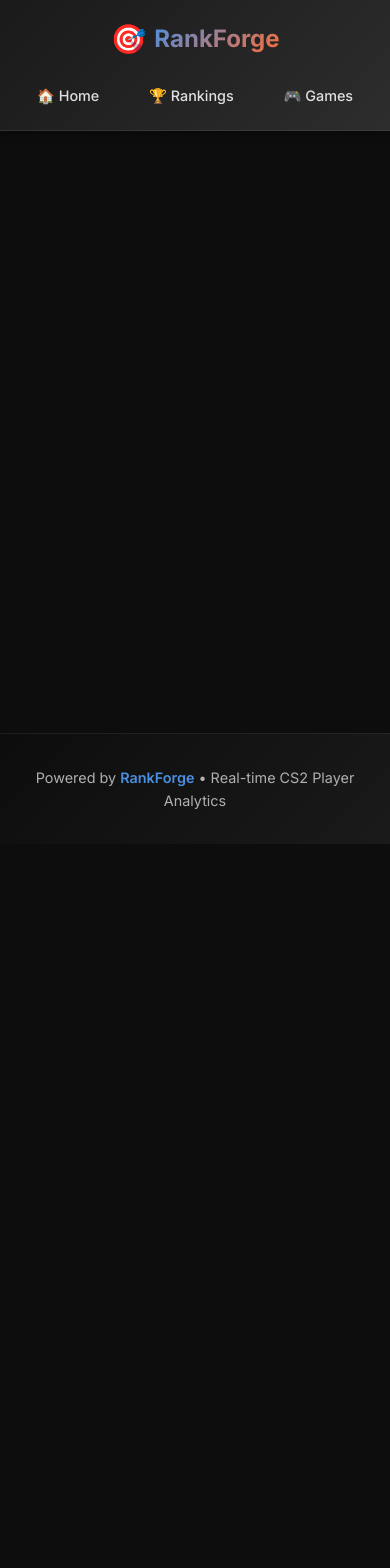
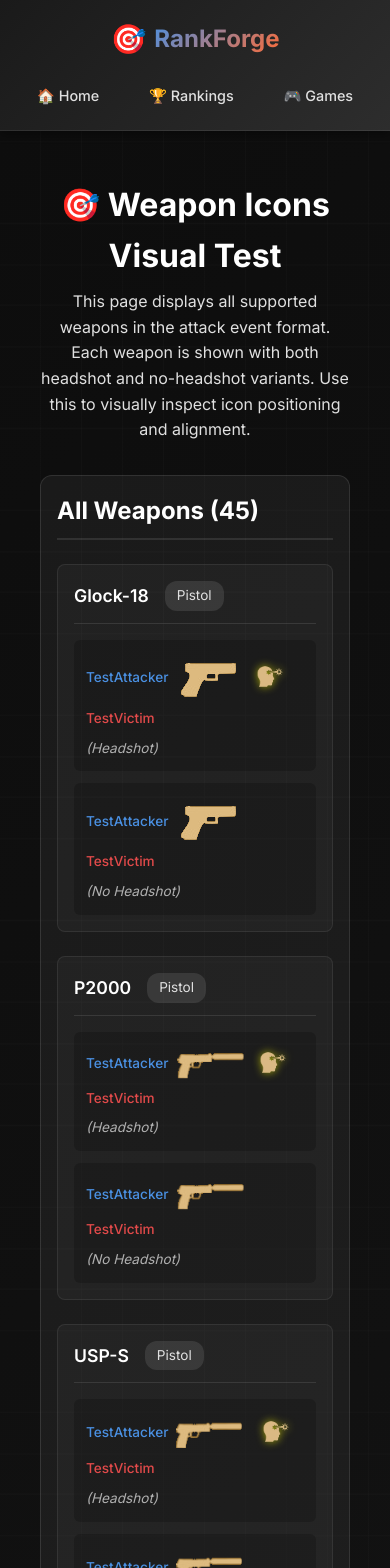
Before and after one commit to bageshwar/rankforge, a React (Vite) app in the folder rank-forge/rank-forge-ui/: page /weapon-icons-test in a window 390 px wide. Shown: the top 1568 px of the page. Before the commit the page ends 844 px from the top, so only its background shows below. Built offline with nearby package versions, Linux system fonts and the light colour scheme; no server answers.

Commit message:
Add weapon icons test page and update sprite config
- Add WeaponIconsTestPage component for visual testing of all weapon icons
- Display each weapon with both headshot and no-headshot variants
- Update weaponSpriteConfig.ts with latest alignment values
- Add route /weapon-icons-test to App.tsx

```diff
--- a/rank-forge/rank-forge-ui/src/App.tsx
+++ b/rank-forge/rank-forge-ui/src/App.tsx
@@ -9,6 +9,7 @@ import { RoundDetailsPage } from './pages/RoundDetailsPage';
 import { PlayerProfilePage } from './pages/PlayerProfilePage';
 import { WeaponSpriteTest } from './pages/WeaponSpriteTest';
 import { SpecialIconsTest } from './pages/SpecialIconsTest';
+import { WeaponIconsTestPage } from './pages/WeaponIconsTestPage';
 import './App.css';
 
 function App() {
@@ -26,6 +27,7 @@ function App() {
             <Route path="/games/:gameId/rounds/:roundNumber" element={<RoundDetailsPage />} />
             <Route path="/weapon-sprite-test" element={<WeaponSpriteTest />} />
             <Route path="/special-icons-test" element={<SpecialIconsTest />} />
+            <Route path="/weapon-icons-test" element={<WeaponIconsTestPage />} />
           </Routes>
         </main>
         <Footer />
--- /dev/null
+++ b/rank-forge/rank-forge-ui/src/pages/WeaponIconsTestPage.css
@@ -0,0 +1,157 @@
+.weapon-icons-test-page {
+  padding: 2rem;
+  max-width: 1400px;
+  margin: 0 auto;
+}
+
+.test-page-header {
+  margin-bottom: 2rem;
+  text-align: center;
+}
+
+.test-page-header h1 {
+  font-size: 2.5rem;
+  margin-bottom: 0.5rem;
+  color: var(--color-text-primary);
+}
+
+.test-description {
+  font-size: 1rem;
+  color: var(--color-text-secondary);
+  max-width: 800px;
+  margin: 0 auto;
+  line-height: 1.6;
+}
+
+.weapons-test-container {
+  background: var(--color-bg-secondary, rgba(255, 255, 255, 0.05));
+  border-radius: 12px;
+  padding: 2rem;
+  border: 1px solid var(--color-border, rgba(255, 255, 255, 0.1));
+}
+
+.test-section h2 {
+  font-size: 1.5rem;
+  margin-bottom: 1.5rem;
+  color: var(--color-text-primary);
+  border-bottom: 2px solid var(--color-border, rgba(255, 255, 255, 0.1));
+  padding-bottom: 0.5rem;
+}
+
+.weapons-test-list {
+  display: flex;
+  flex-direction: column;
+  gap: 1.5rem;
+}
+
+.weapon-test-row-group {
+  background: var(--color-bg-primary, rgba(255, 255, 255, 0.03));
+  border: 1px solid var(--color-border, rgba(255, 255, 255, 0.08));
+  border-radius: 8px;
+  padding: 1rem;
+  transition: all 0.2s ease;
+}
+
+.weapon-test-row-group:hover {
+  background: var(--color-bg-secondary, rgba(255, 255, 255, 0.06));
+  border-color: var(--color-border, rgba(255, 255, 255, 0.15));
+}
+
+.weapon-test-header {
+  display: flex;
+  align-items: center;
+  gap: 1rem;
+  margin-bottom: 1rem;
+  padding-bottom: 0.75rem;
+  border-bottom: 1px solid var(--color-border, rgba(255, 255, 255, 0.1));
+}
+
+.weapon-name {
+  font-size: 1.1rem;
+  font-weight: 600;
+  color: var(--color-text-primary);
+}
+
+.weapon-category {
+  font-size: 0.85rem;
+  padding: 0.25rem 0.75rem;
+  background: rgba(255, 255, 255, 0.1);
+  border-radius: 12px;
+  color: var(--color-text-secondary);
+  text-transform: capitalize;
+}
+
+.weapon-test-rows {
+  display: flex;
+  flex-direction: column;
+  gap: 0.75rem;
+}
+
+.kill-event-line.test-row {
+  display: flex;
+  align-items: center;
+  gap: 0.5rem;
+  padding: 0.75rem;
+  background: rgba(0, 0, 0, 0.2);
+  border-radius: 6px;
+  font-size: 0.95rem;
+  flex-wrap: wrap;
+}
+
+.player-link {
+  color: #4a90e2;
+  text-decoration: none;
+  font-weight: 500;
+  transition: color 0.2s ease;
+}
+
+.player-link:hover {
+  color: #6ba3e8;
+  text-decoration: underline;
+}
+
+.player-link.attacker {
+  color: #4a90e2;
+}
+
+.player-link.victim {
+  color: #e24a4a;
+}
+
+.test-label {
+  font-size: 0.85rem;
+  color: var(--color-text-tertiary);
+  font-style: italic;
+  margin-left: auto;
+  padding-left: 1rem;
+}
+
+.headshot-icon {
+  filter: drop-shadow(0 0 4px rgba(255, 255, 0, 0.6));
+}
+
+/* Responsive adjustments */
+@media (max-width: 768px) {
+  .weapon-icons-test-page {
+    padding: 1rem;
+  }
+
+  .test-page-header h1 {
+    font-size: 2rem;
+  }
+
+  .weapons-test-container {
+    padding: 1rem;
+  }
+
+  .kill-event-line.test-row {
+    font-size: 0.85rem;
+  }
+
+  .test-label {
+    margin-left: 0;
+    padding-left: 0;
+    width: 100%;
+    margin-top: 0.25rem;
+  }
+}
--- /dev/null
+++ b/rank-forge/rank-forge-ui/src/pages/WeaponIconsTestPage.tsx
@@ -0,0 +1,66 @@
+import { PageContainer } from '../components/Layout/PageContainer';
+import { SpriteIcon } from '../components/UI/SpriteIcon';
+import { WEAPON_MAP } from '../utils/weaponIcons';
+import './WeaponIconsTestPage.css';
+
+export const WeaponIconsTestPage = () => {
+  // Get all weapons from WEAPON_MAP
+  const allWeapons = Object.entries(WEAPON_MAP).map(([weaponId, weaponInfo]) => ({
+    weaponId,
+    ...weaponInfo
+  }));
+
+  // Dummy names for testing
+  const dummyAttacker = 'TestAttacker';
+  const dummyVictim = 'TestVictim';
+
+  return (
+    <PageContainer>
+      <div className="weapon-icons-test-page">
+        <div className="test-page-header">
+          <h1>🎯 Weapon Icons Visual Test</h1>
+          <p className="test-description">
+            This page displays all supported weapons in the attack event format.
+            Each weapon is shown with both headshot and no-headshot variants.
+            Use this to visually inspect icon positioning and alignment.
+          </p>
+        </div>
+
+        <div className="weapons-test-container">
+          <div className="test-section">
+            <h2>All Weapons ({allWeapons.length})</h2>
+            <div className="weapons-test-list">
+              {allWeapons.map((weapon) => (
+                <div key={weapon.weaponId} className="weapon-test-row-group">
+                  <div className="weapon-test-header">
+                    <span className="weapon-name">{weapon.displayName}</span>
+                    <span className="weapon-category">{weapon.category}</span>
+                  </div>
+
+                  <div className="weapon-test-rows">
+                    {/* Row with headshot */}
+                    <div className="kill-event-line test-row">
+                      <span className="player-link attacker">{dummyAttacker}</span>
+                      <SpriteIcon icon={weapon.weaponId} size="small" />
+                      <SpriteIcon icon="headshot" size={36} className="headshot-icon" />
+                      <span className="player-link victim">{dummyVictim}</span>
+                      <span className="test-label">(Headshot)</span>
+                    </div>
+
+                    {/* Row without headshot */}
+                    <div className="kill-event-line test-row">
+                      <span className="player-link attacker">{dummyAttacker}</span>
+                      <SpriteIcon icon={weapon.weaponId} size="small" />
+                      <span className="player-link victim">{dummyVictim}</span>
+                      <span className="test-label">(No Headshot)</span>
+                    </div>
+                  </div>
+                </div>
+              ))}
+            </div>
+          </div>
+        </div>
+      </div>
+    </PageContainer>
+  );
+};
--- a/rank-forge/rank-forge-ui/src/utils/weaponSpriteConfig.ts
+++ b/rank-forge/rank-forge-ui/src/utils/weaponSpriteConfig.ts
@@ -12,47 +12,47 @@ export interface WeaponSpriteConfig {
 }
 
 export const WEAPON_SPRITE_CONFIG: Record<string, WeaponSpriteConfig> = {
-  "Glock18": { offsetX: 20, offsetY: 43, scale: 1, width: 68, height: 52 },
-  "P2000": { offsetX: 9, offsetY: 37, scale: 0.9, width: 71, height: 40 },
-  "USP-S": { offsetX: 11, offsetY: 35, scale: 0.9, width: 74, height: 43 },
-  "DualBerettas": { offsetX: 7, offsetY: 41, scale: 0.9, width: 73, height: 40 },
-  "P250": { offsetX: 16, offsetY: 36, scale: 1, width: 65, height: 52 },
-  "FN": { offsetX: 13, offsetY: 34, scale: 1, width: 73, height: 51 },
+  "Glock18": { offsetX: 20, offsetY: 40, scale: 1, width: 68, height: 52 },
+  "P2000": { offsetX: 9, offsetY: 35, scale: 0.9, width: 71, height: 40 },
+  "USP-S": { offsetX: 11, offsetY: 32, scale: 0.9, width: 74, height: 43 },
+  "DualBerettas": { offsetX: 7, offsetY: 38, scale: 0.9, width: 73, height: 40 },
+  "P250": { offsetX: 16, offsetY: 32, scale: 1, width: 65, height: 52 },
+  "FN": { offsetX: 13, offsetY: 31, scale: 1, width: 73, height: 51 },
   "Tec9": { offsetX: 19, offsetY: 19, scale: 1, width: 65, height: 61 },
   "CZ75": { offsetX: 12, offsetY: 26, scale: 0.85, width: 75, height: 49 },
-  "DesertEagle": { offsetX: 17, offsetY: 33, scale: 1, width: 75, height: 51 },
-  "R8": { offsetX: 18, offsetY: 31, scale: 0.9, width: 76, height: 46 },
-  "Ak47": { offsetX: 16, offsetY: 44, scale: 0.95, width: 84, height: 38 },
-  "M4A4": { offsetX: 7, offsetY: 50, scale: 0.8, width: 70, height: 35 },
+  "DesertEagle": { offsetX: 17, offsetY: 32, scale: 1, width: 75, height: 51 },
+  "R8": { offsetX: 18, offsetY: 29, scale: 0.9, width: 76, height: 46 },
+  "Ak47": { offsetX: 16, offsetY: 42, scale: 0.95, width: 84, height: 38 },
+  "M4A4": { offsetX: 7, offsetY: 48, scale: 0.8, width: 70, height: 35 },
   "M4A4-S": { offsetX: 8, offsetY: 58, scale: 0.9, width: 72, height: 30 },
   "AUG": { offsetX: 16, offsetY: 42, scale: 0.85, width: 70, height: 35 },
-  "SG553": { offsetX: 15, offsetY: 43, scale: 0.9, width: 70, height: 35 },
+  "SG553": { offsetX: 15, offsetY: 40, scale: 0.9, width: 70, height: 35 },
   "GalilAR": { offsetX: 16, offsetY: 56, scale: 0.85, width: 70, height: 30 },
-  "FAMAS": { offsetX: 10, offsetY: 43, scale: 0.85, width: 70, height: 35 },
+  "FAMAS": { offsetX: 10, offsetY: 41, scale: 0.85, width: 70, height: 35 },
   "MP9": { offsetX: 10, offsetY: 43, scale: 0.8, width: 70, height: 35 },
   "MAC-10": { offsetX: 14, offsetY: 40, scale: 1, width: 70, height: 50 },
   "MP7": { offsetX: 17, offsetY: 40, scale: 1, width: 70, height: 45 },
   "MP5-SD": { offsetX: 16, offsetY: 41, scale: 0.9, width: 70, height: 40 },
-  "UMP-45": { offsetX: 10, offsetY: 40, scale: 0.85, width: 70, height: 35 },
-  "P90": { offsetX: 3, offsetY: 46, scale: 0.8, width: 70, height: 35 },
-  "PP-Bizon": { offsetX: 4, offsetY: 50, scale: 0.8, width: 70, height: 30 },
-  "Nova": { offsetX: 14, offsetY: 55, scale: 0.9, width: 70, height: 30 },
-  "XM1014": { offsetX: 7, offsetY: 47, scale: 0.85, width: 70, height: 30 },
+  "UMP-45": { offsetX: 10, offsetY: 38, scale: 0.85, width: 70, height: 35 },
+  "P90": { offsetX: 3, offsetY: 44, scale: 0.8, width: 70, height: 35 },
+  "PP-Bizon": { offsetX: 4, offsetY: 48, scale: 0.8, width: 70, height: 30 },
+  "Nova": { offsetX: 14, offsetY: 53, scale: 0.9, width: 70, height: 30 },
+  "XM1014": { offsetX: 7, offsetY: 45, scale: 0.85, width: 70, height: 30 },
   "Mag7": { offsetX: 17, offsetY: 43, scale: 0.8, width: 70, height: 35 },
-  "sawedoff": { offsetX: 14, offsetY: 46, scale: 0.85, width: 70, height: 30 },
+  "sawedoff": { offsetX: 14, offsetY: 45, scale: 0.85, width: 70, height: 30 },
   "Awp": { offsetX: 12, offsetY: 54, scale: 0.85, width: 70, height: 25 },
   "SSG-08": { offsetX: 12, offsetY: 50, scale: 0.85, width: 70, height: 25 },
   "Scar20": { offsetX: 14, offsetY: 50, scale: 0.85, width: 70, height: 25 },
-  "G3SG1": { offsetX: 15, offsetY: 60, scale: 0.85, width: 70, height: 30 },
-  "M249": { offsetX: 4, offsetY: 56, scale: 0.8, width: 70, height: 30 },
+  "G3SG1": { offsetX: 15, offsetY: 56, scale: 0.85, width: 70, height: 30 },
+  "M249": { offsetX: 4, offsetY: 54, scale: 0.8, width: 70, height: 30 },
   "Negev": { offsetX: 10, offsetY: 43, scale: 0.85, width: 70, height: 35 },
-  "HEGrenade": { offsetX: 20, offsetY: 48, scale: 1, width: 70, height: 45 },
-  "Flashbang": { offsetX: 18, offsetY: 36, scale: 1, width: 70, height: 50 },
+  "HEGrenade": { offsetX: 20, offsetY: 46, scale: 1, width: 70, height: 45 },
+  "Flashbang": { offsetX: 18, offsetY: 33, scale: 1, width: 70, height: 50 },
   "Smoke": { offsetX: 19, offsetY: 35, scale: 1, width: 70, height: 45 },
   "Molotov": { offsetX: 22, offsetY: 42, scale: 1.15, width: 70, height: 50 },
-  "Inc": { offsetX: 19, offsetY: 45, scale: 1, width: 70, height: 50 },
+  "Inc": { offsetX: 19, offsetY: 41, scale: 1, width: 70, height: 50 },
   "Decoy": { offsetX: 14, offsetY: 37, scale: 1, width: 70, height: 45 },
-  "Zeusx27": { offsetX: 13, offsetY: 33, scale: 1, width: 70, height: 50 },
+  "Zeusx27": { offsetX: 13, offsetY: 29, scale: 1, width: 70, height: 50 },
   "DefKit": { offsetX: 14, offsetY: 18, scale: 0.9, width: 70, height: 60 }
 };
 
```
